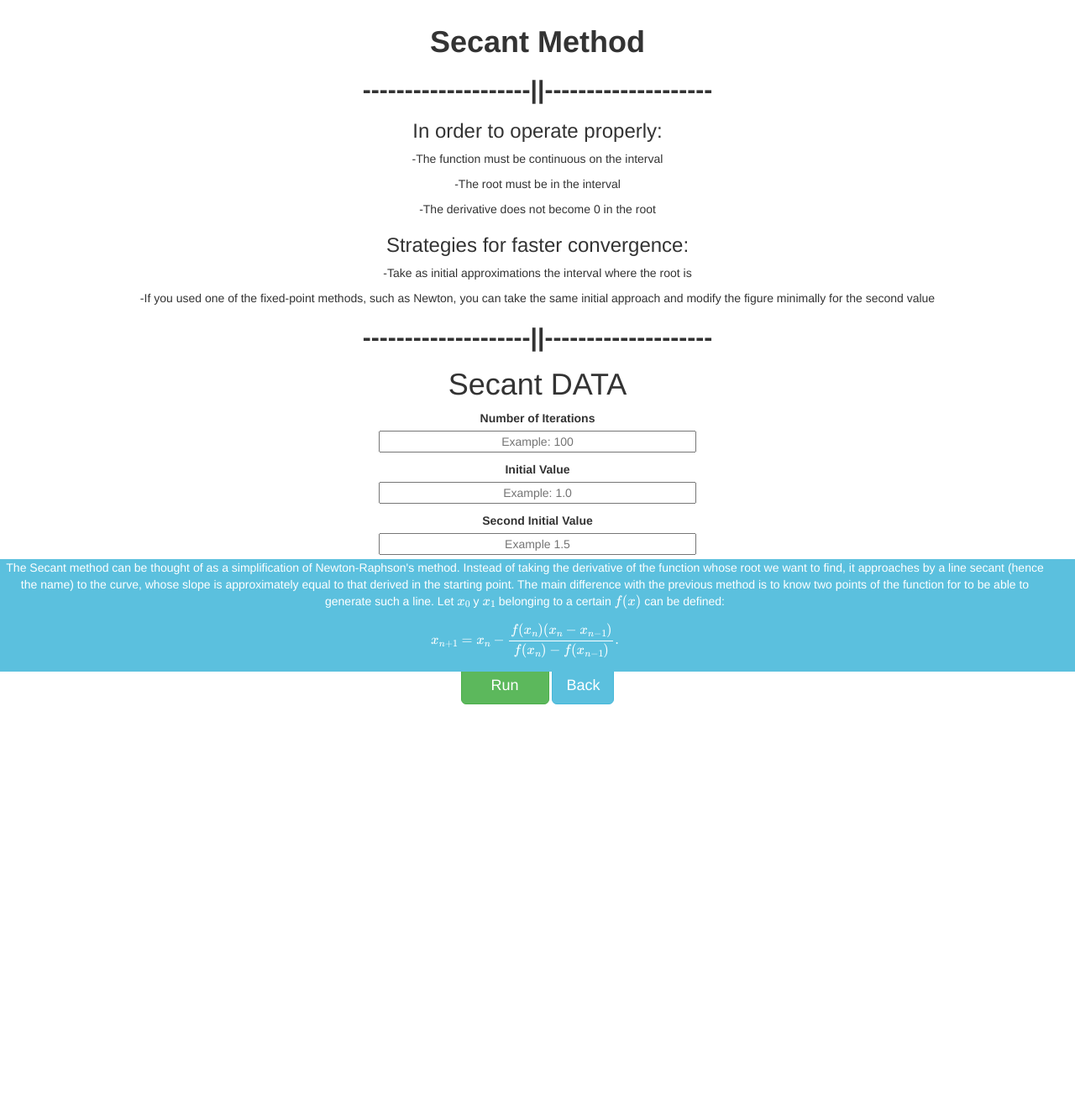
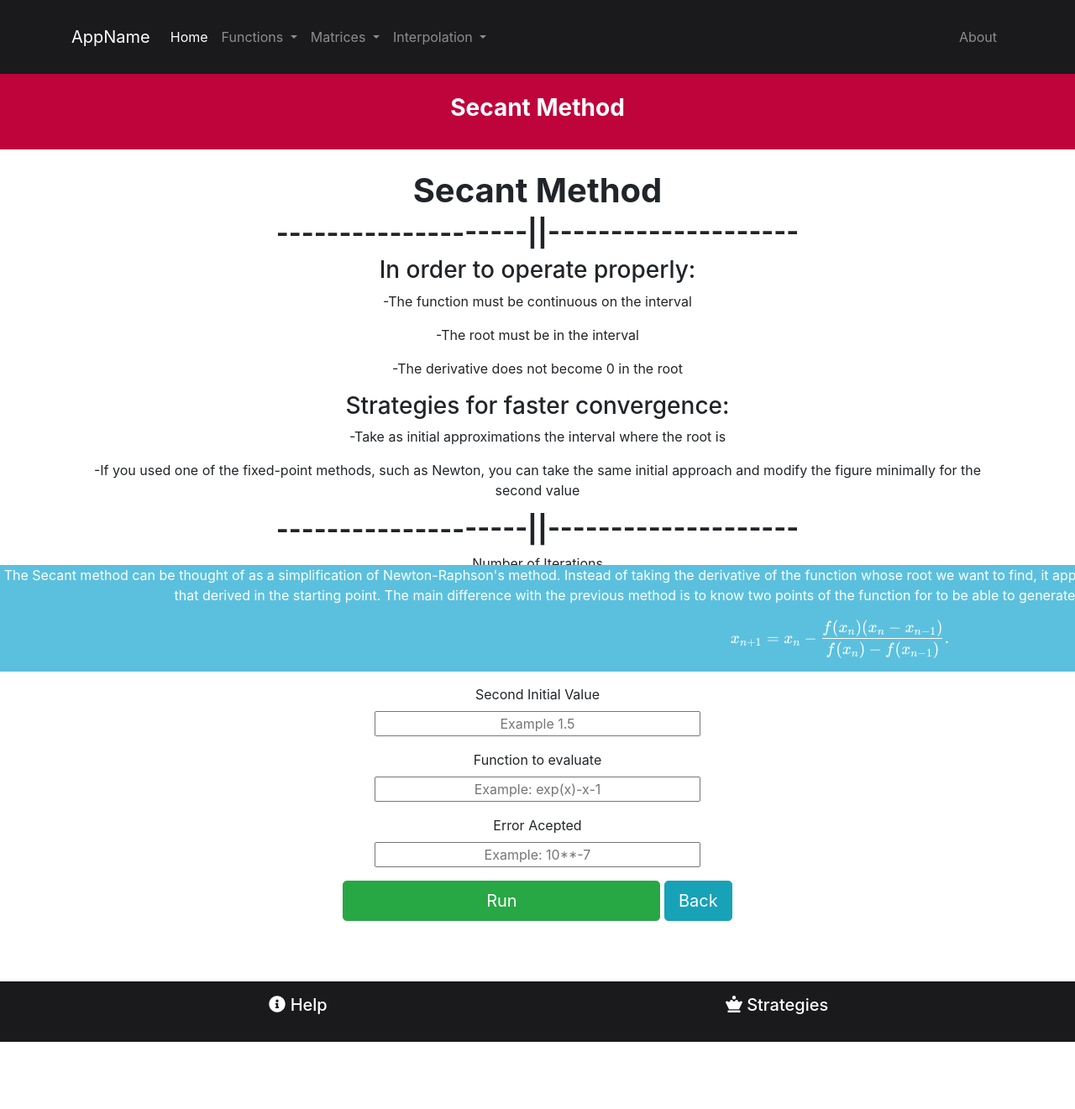
Before and after one commit to jjescuderv/WebNumeric, a Flask app: page /secant in a window 1280 px wide. Shown: the whole page at 84% size. Before the commit the page ends 839 px from the top, so only its background shows below. Run offline with Flask 2, Linux system fonts and the light colour scheme; parts of the project's set-up code (start-up, migrations or seed data) failed here and were passed over; some libraries are stand-ins or nearby versions.

Commit message:
Secant format

```diff
--- a/templates/secant.html
+++ b/templates/secant.html
@@ -1,47 +1,46 @@
-<!DOCTYPE html>
-<html lang="en">
-<head>
-    <link rel="stylesheet" href="https://stackpath.bootstrapcdn.com/bootstrap/3.4.1/css/bootstrap.min.css" integrity="sha384-HSMxcRTRxnN+Bdg0JdbxYKrThecOKuH5zCYotlSAcp1+c8xmyTe9GYg1l9a69psu" crossorigin="anonymous">
-    <script src="https://code.jquery.com/jquery-1.12.4.min.js" integrity="sha384-nvAa0+6Qg9clwYCGGPpDQLVpLNn0fRaROjHqs13t4Ggj3Ez50XnGQqc/r8MhnRDZ" crossorigin="anonymous"></script>
-    <script src="https://stackpath.bootstrapcdn.com/bootstrap/3.4.1/js/bootstrap.min.js" integrity="sha384-aJ21OjlMXNL5UyIl/XNwTMqvzeRMZH2w8c5cRVpzpU8Y5bApTppSuUkhZXN0VxHd" crossorigin="anonymous"></script>
+{% extends "layouts/master.html" %}
+{% block title %}
+Secant
+{% endblock %}
 
-    <script src="https://polyfill.io/v3/polyfill.min.js?features=es6"></script>
-    <script id="MathJax-script" async src="https://cdn.jsdelivr.net/npm/mathjax@3/es5/tex-mml-chtml.js"></script>
+{% block banner_title %}
+Secant Method
+{% endblock %}
 
-    <meta charset="UTF-8">
-    <meta name="viewport" content="width=device-width, initial-scale=1.0">
-    <title>Secant</title>
-    <!--<link rel="shortcut icon" href="../static/imgs/favicon.ico"> -->
-    <link rel="shortcut icon" href="{{ url_for('static' , filename = 'imgs/favicon.ico') }}">
+{% block head %}
 <style>
     input {
-            width: 30%;
+        width: 35%;
         text-align: center;
     }
-        form{
+
+    form {
         text-align: center;
     }
-        h1{
+
+    h1 {
         text-align: center;
     }
+
     body {
-            padding:10px;
-            padding-bottom:60px;
+        padding-bottom: 80px;
+        /* Height of the footer */
         text-align: center;
     }
+
     .footer {
         position: fixed;
         left: 0;
         bottom: 0;
-            width: 100%;
-            background-color:#5BC0DE;
+        width: 120%;
+        background-color: #5BC0DE;
         color: white;
         text-align: center;
     }
-        .clear { clear: both; height: 60px; }
 </style>
-</head>
-<body>
+{% endblock %}
+
+{% block content %}
 <h1><b>Secant Method</b></h1>
 <h2><b>--------------------||--------------------</b></h2>
 <h3>In order to operate properly:</h3>
@@ -53,8 +52,6 @@
 <p>-If you used one of the fixed-point methods, such as Newton, you can take the same initial
     approach and modify the figure minimally for the second value</p>
 <h2><b>--------------------||--------------------</b></h2>
-
-    <h1>Secant DATA</h1>
 <form method="post" action="{{ url_for('FlaskSecant') }}">
     <label for="iter">Number of Iterations</label>
     <p><input name="iter" type="text" placeholder="Example: 100"></p>
@@ -66,38 +63,28 @@
     <p><input name="fun" type="text" placeholder="Example: exp(x)-x-1"></p>
     <label for="err">Error Acepted</label>
     <p><input name="err" type="text" placeholder="Example: 10**-7"></p>
-        <!--<input type="submit" value="Acept">-->
-
     <div class="container">
         <div class="col-xs-4"></div>
         <div class="center">
             <div class="col-xs-4">
                 <input type="submit" class="btn btn-success btn-lg" value="Run">
-                    <button type="button" class="btn btn-info btn-lg" onclick= "location='/'">Back</button>
-            </div>
+                <button type="button" class="btn btn-info btn-lg" onclick="location='/'">Back</button>
             </div>
         </div>
     </div>
 </form>
-    <br>
 
-</body>
-
-<div class="clear">
-    <div id="footer">
 <footer>
     <br>
     <div class="footer">
-            <p class="text-lg-left" style="width: 125rem">
+        <p class="text-lg-CENTER" style="width: 125rem">
             The Secant method can be thought of as a simplification of Newton-Raphson's method. Instead of taking the derivative of the function whose root we want to find, it approaches by a line
             secant (hence the name) to the curve, whose slope is approximately equal to that derived in the
             starting point. The main difference with the previous method is to know two points of the function for
             to be able to generate such a line. Let \(x_0\) y \(x_1\) belonging to a certain \(f(x)\) can be defined:
             \[x_{n+1} = {x_{n}} - { f(x_n) (x_n - x_{n-1}) \over f(x_n) - f(x_{n-1})}.\]
-
         </p>
     </div>
 </footer>
-    </div>
-</div>
-</html>
+
+{% endblock %}
```
Lines whose indentation alone changed are shown as unchanged.
